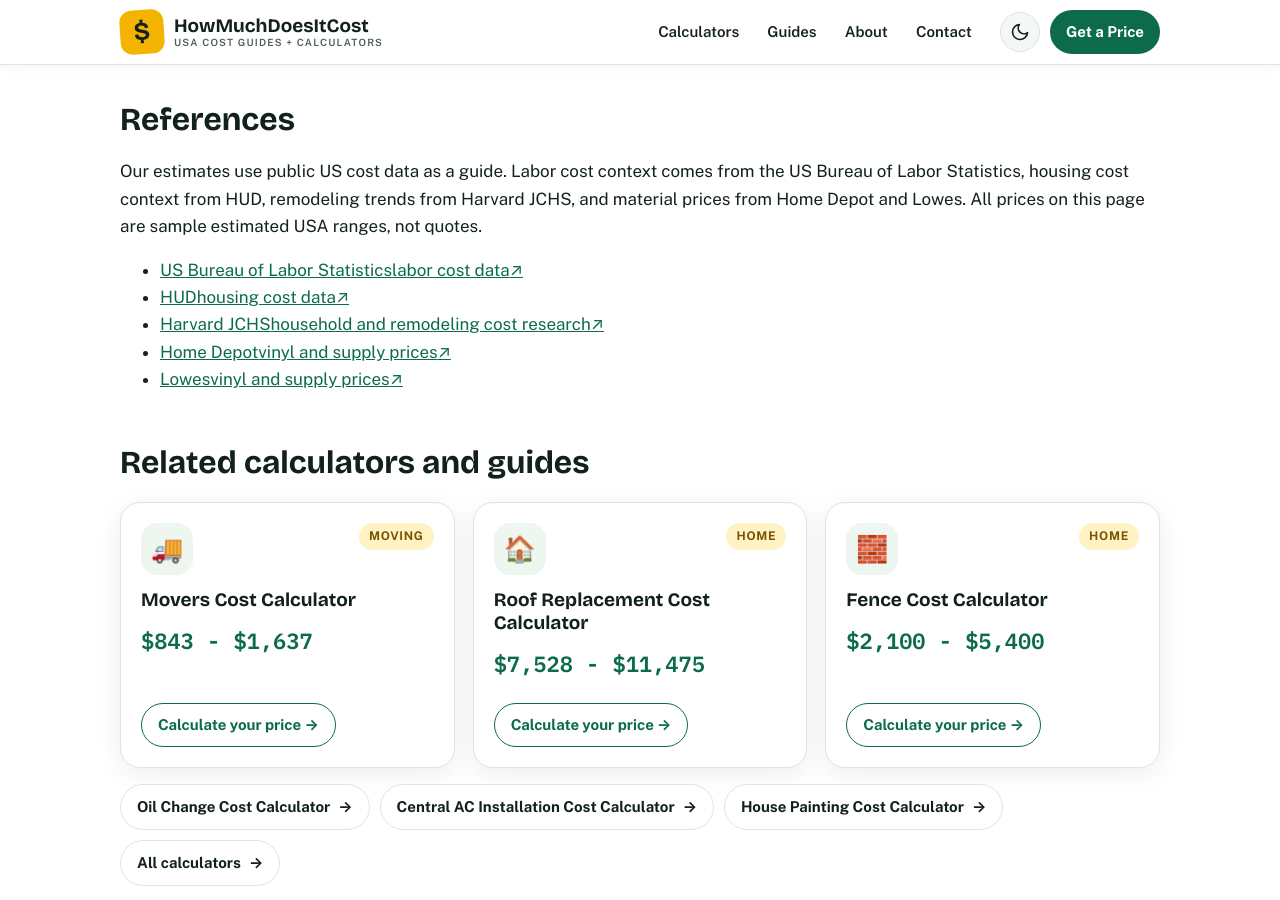
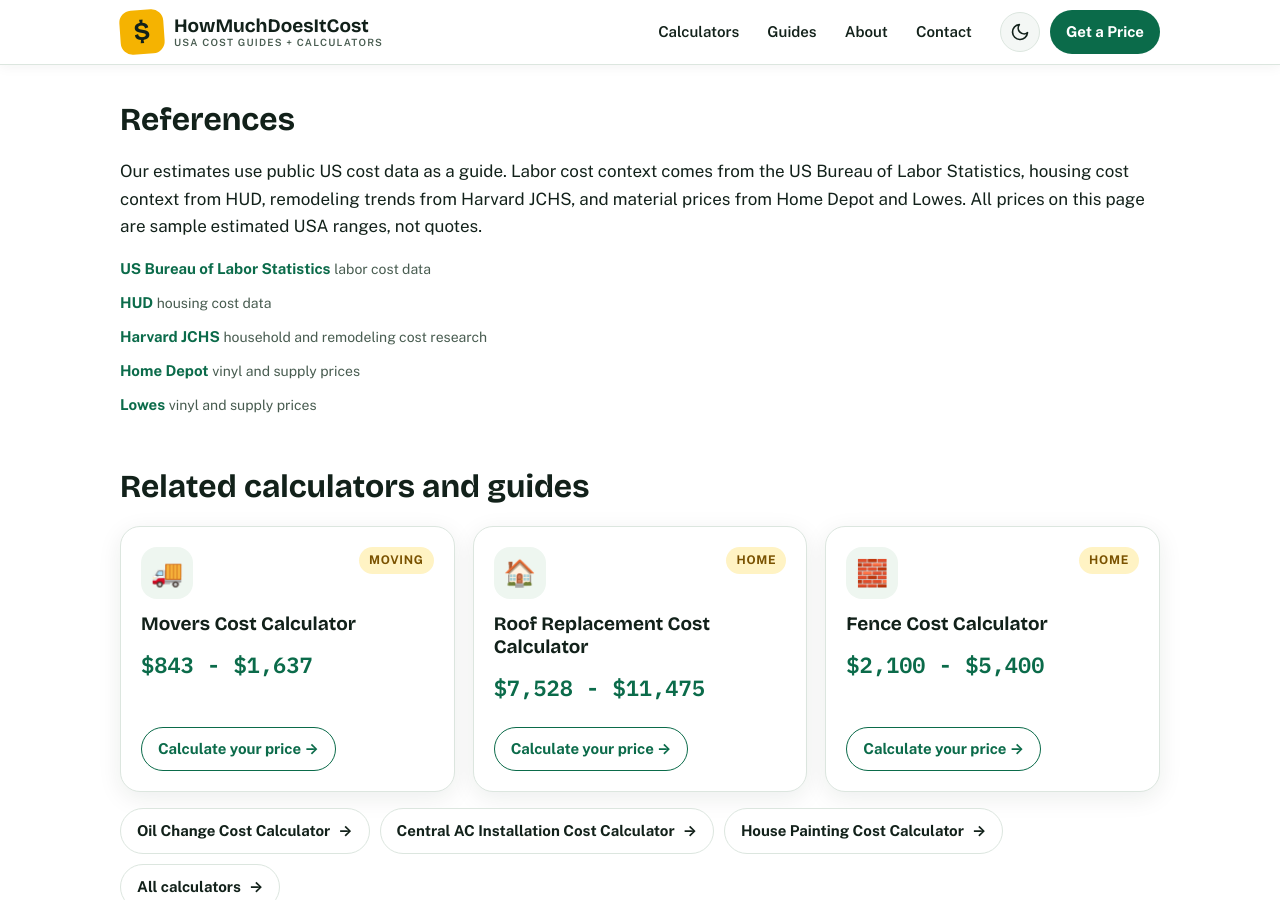
Before and after one commit to zaidmeo09-dhangal/howmuchdoesitcostusa, a Jekyll site: the page built from car-wrap-cost-calculator.md, in a window 1280 px wide and 900 px high, scrolled down 3788 px. Built offline with Jekyll 4.4.1, drawn with Linux system fonts in a browser that asks for light colours.

Commit message:
Initial deploy: add car-wrap-cost-calculator.md

```diff
--- a/car-wrap-cost-calculator.md
+++ b/car-wrap-cost-calculator.md
@@ -231,13 +231,13 @@ schema: |
 
   <h2>References</h2>
   <p>Our estimates use public US cost data as a guide. Labor cost context comes from the US Bureau of Labor Statistics, housing cost context from HUD, remodeling trends from Harvard JCHS, and material prices from Home Depot and Lowes. All prices on this page are sample estimated USA ranges, not quotes.</p>
-  <ul class="ref-chips">
-  <li><a class="ref-chip" href="https://www.bls.gov/" rel="noopener"><span class="ref-name">US Bureau of Labor Statistics</span><span class="ref-note">labor cost data</span><span class="ref-arrow" aria-hidden="true">&nearr;</span></a></li>
-  <li><a class="ref-chip" href="https://www.hud.gov/" rel="noopener"><span class="ref-name">HUD</span><span class="ref-note">housing cost data</span><span class="ref-arrow" aria-hidden="true">&nearr;</span></a></li>
-  <li><a class="ref-chip" href="https://www.jchs.harvard.edu/" rel="noopener"><span class="ref-name">Harvard JCHS</span><span class="ref-note">household and remodeling cost research</span><span class="ref-arrow" aria-hidden="true">&nearr;</span></a></li>
-  <li><a class="ref-chip" href="https://www.homedepot.com/" rel="noopener"><span class="ref-name">Home Depot</span><span class="ref-note">vinyl and supply prices</span><span class="ref-arrow" aria-hidden="true">&nearr;</span></a></li>
-  <li><a class="ref-chip" href="https://www.lowes.com/" rel="noopener"><span class="ref-name">Lowes</span><span class="ref-note">vinyl and supply prices</span><span class="ref-arrow" aria-hidden="true">&nearr;</span></a></li>
-</ul>
+  <div class="refs">
+  <p><a href="https://www.bls.gov/" target="_blank" rel="noopener">US Bureau of Labor Statistics</a> <span class="ref-note">labor cost data</span></p>
+  <p><a href="https://www.hud.gov/" target="_blank" rel="noopener">HUD</a> <span class="ref-note">housing cost data</span></p>
+  <p><a href="https://www.jchs.harvard.edu/" target="_blank" rel="noopener">Harvard JCHS</a> <span class="ref-note">household and remodeling cost research</span></p>
+  <p><a href="https://www.homedepot.com/" target="_blank" rel="noopener">Home Depot</a> <span class="ref-note">vinyl and supply prices</span></p>
+  <p><a href="https://www.lowes.com/" target="_blank" rel="noopener">Lowes</a> <span class="ref-note">vinyl and supply prices</span></p>
+  </div>
 
   <h2>Related calculators and guides</h2>
   <div class="grid related-grid">
```
